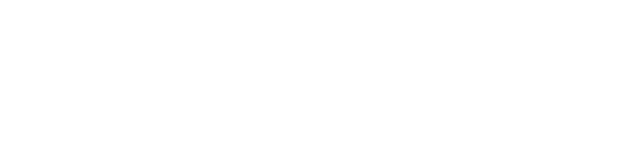
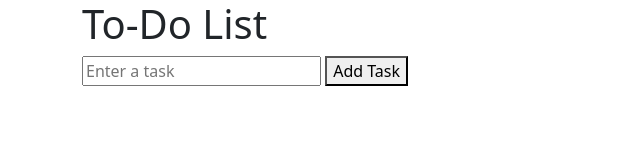
Before and after one commit to ohthebrave/tasklist, a plain HTML site: page index.html in a window 1280 px wide. Shown: the whole page, without its empty margins (0-640 px from the left). Drawn offline with nearby package versions, Linux system fonts and the light colour scheme.

Commit message:
create to-do list form

```diff
--- a/index.html
+++ b/index.html
@@ -7,6 +7,11 @@
     <link href="https://cdn.jsdelivr.net/npm/bootstrap@5.1.3/dist/css/bootstrap.min.css" rel="stylesheet" integrity="sha384-1BmE4kWBq78iYhFldvKuhfTAU6auU8tT94WrHftjDbrCEXSU1oBoqyl2QvZ6jIW3" crossorigin="anonymous">
 </head>
 <body>
-
+    <div class="container">
+        <h1>To-Do List</h1>
+        <input type="text" id="task-input" placeholder="Enter a task">
+        <button type="button" id="add-task-button">Add Task</button>
+        <ul id="task-list"></ul>
+      </div>
 </body>
 </html>
```
